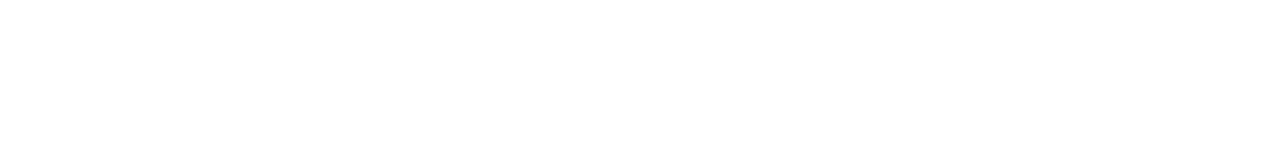
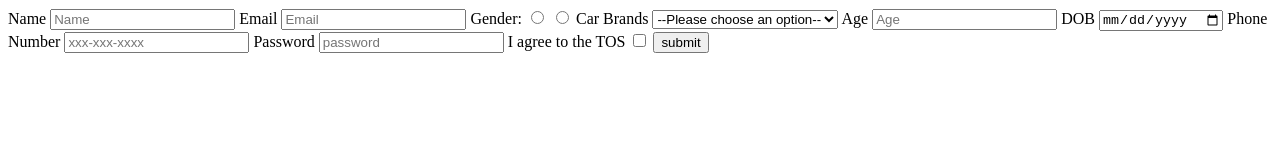
Before and after one commit to acciojob/signup-form-car-Abhishek11800356, a website: page main.html in a window 1280 px wide. Drawn offline with Linux system fonts and the light colour scheme.

Commit message:
created a submission

```diff
--- a/main.html
+++ b/main.html
@@ -10,6 +10,52 @@
 	<!-- the entire body must be written by student -->
     <script type="text/javascript" src="./script.js">
 </script>
+	<forms method ="POST">
+		<!--Name-->
+		<label for="name">Name</label>
+		<input type="text" id="name" placeholder="Name" required="Yes"/>
+		<!--Email-->
+		<label for="email">Email</label>
+		<input type="email" id="email" placeholder="Email" required="Yes"/>
+		<!--Gender-->
+		<label>Gender:</label>
+		<input type="radio" id="gender_m" value="Male" name="Gender"/>
+		<input type="radio" id="gender_f" value="Female" name="Gender"/>
+
+		<!--Select-->
+		<label for="cars">Car Brands</label>
+		<select id="cars" required="Yes">
+			<option>--Please choose an option--</option>
+			<option >Volvo</option>
+			<option>Bmw</option>
+			<option>Mercedes</option>
+			<option>Audi</option>
+		</select>
+
+		<!--Age-->
+		<label for="age">Age</label>
+		<input type="number" id="age" placeholder="Age" required="Yes"/>
+
+		<!--Dob-->
+		<label for="dob">DOB</label>
+		<input type="date" id="dob" required="yes"/>
+
+		<!--PhoneNumber-->
+		<label for="tel">Phone Number</label>
+		<input type="tel" id="tel" placeholder="xxx-xxx-xxxx"/>
+
+		<!--Password-->
+		<label for="password">Password</label>
+		<input type="password" id="password" placeholder="password" required="Yes"/>
+
+		<!--Terms And Condition-->
+		<label for="tos">I agree to the TOS</label>
+		<input type="checkbox" id="tos" required="Yes"/>
+
+		<!--Submit Button-->
+		<input type="button" value="submit"/>
+
+	</forms>
 
 </body>
 
```
